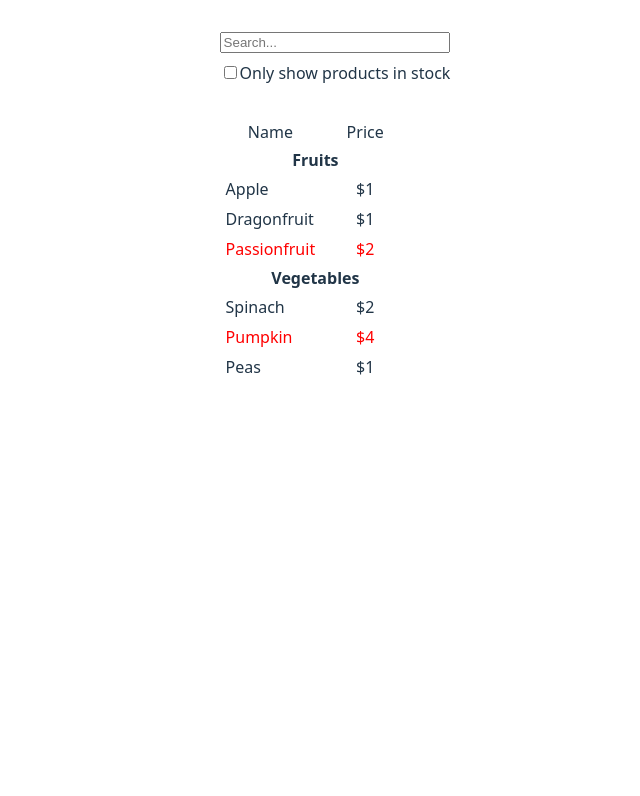
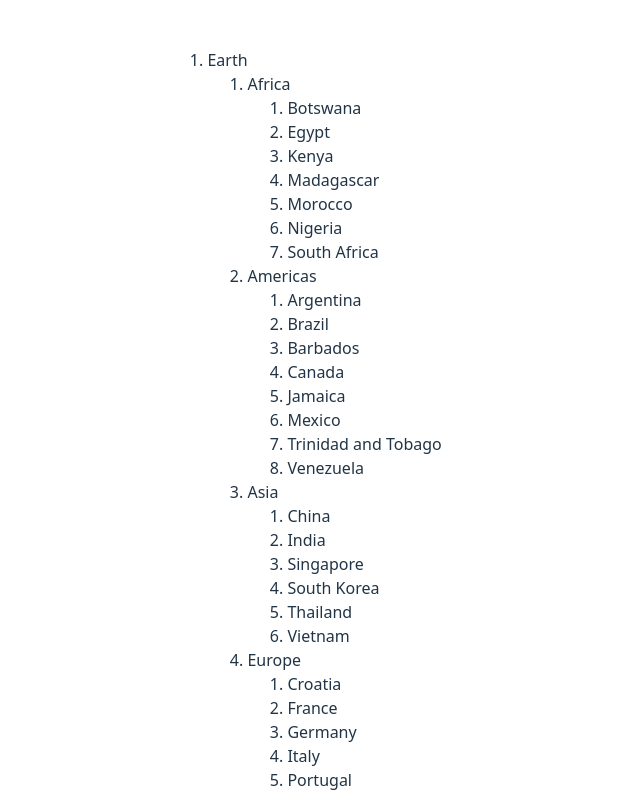
Before and after one commit to hsinny/react-official-examples, a React (Vite) app: page / in a window 1280 px wide. Shown: the top 796 px of the page, without its empty margins (305-945 px from the left). Built offline with nearby package versions, Linux system fonts and the light colour scheme.

Commit message:
feat: 新增巢狀資料的 TravePlan 元件，使用遞迴呈現

```diff
--- a/src/App.tsx
+++ b/src/App.tsx
@@ -1,12 +1,14 @@
 import './App.css';
 // import Game from './components/Game/Game';
-import FilterableProductTable from './components/FilterableProductTable/FilterableProductTable';
+// import FilterableProductTable from './components/FilterableProductTable/FilterableProductTable';
+import TravelPlanWithNestedState from './components/TravelPlan/TravelPlanWithNestedState';
 
 function App() {
   return (
     <>
       {/* <Game /> */}
-      <FilterableProductTable />
+      {/* <FilterableProductTable /> */}
+      <TravelPlanWithNestedState />
     </>
   );
 }
--- /dev/null
+++ b/src/components/TravelPlan/TravelPlanWithNestedState.tsx
@@ -0,0 +1,44 @@
+/**
+ * 使用遞迴元件，呈現樹狀結構資料
+ * React Document：Avoid deeply nested state
+ * https://18.react.dev/learn/choosing-the-state-structure#avoid-deeply-nested-state
+ */
+import { useState } from 'react';
+import { initialTravelPlan } from './placesDataWithNested';
+
+interface Place {
+  id: number;
+  title: string;
+  childPlaces: Place[];
+}
+
+const PlaceTree = ({ place }: { place: Place }) => {
+  const childPlaces = place.childPlaces;
+  return (
+    <li>
+      {place.title}
+      {childPlaces.length > 0 && (
+        <ol>
+          {childPlaces.map((place) => (
+            <PlaceTree key={place.id} place={place} />
+          ))}
+        </ol>
+      )}
+    </li>
+  );
+};
+
+const TravelPlan = () => {
+  const [plan] = useState(initialTravelPlan);
+  const places = plan.childPlaces;
+
+  return (
+    <ol style={{ textAlign: 'left' }}>
+      {places.map((place) => (
+        <PlaceTree key={place.id} place={place} />
+      ))}
+    </ol>
+  );
+};
+
+export default TravelPlan;
--- /dev/null
+++ b/src/components/TravelPlan/placesDataWithNested.ts
@@ -0,0 +1,254 @@
+export const initialTravelPlan = {
+  id: 0,
+  title: '(Root)',
+  childPlaces: [
+    {
+      id: 1,
+      title: 'Earth',
+      childPlaces: [
+        {
+          id: 2,
+          title: 'Africa',
+          childPlaces: [
+            {
+              id: 3,
+              title: 'Botswana',
+              childPlaces: [],
+            },
+            {
+              id: 4,
+              title: 'Egypt',
+              childPlaces: [],
+            },
+            {
+              id: 5,
+              title: 'Kenya',
+              childPlaces: [],
+            },
+            {
+              id: 6,
+              title: 'Madagascar',
+              childPlaces: [],
+            },
+            {
+              id: 7,
+              title: 'Morocco',
+              childPlaces: [],
+            },
+            {
+              id: 8,
+              title: 'Nigeria',
+              childPlaces: [],
+            },
+            {
+              id: 9,
+              title: 'South Africa',
+              childPlaces: [],
+            },
+          ],
+        },
+        {
+          id: 10,
+          title: 'Americas',
+          childPlaces: [
+            {
+              id: 11,
+              title: 'Argentina',
+              childPlaces: [],
+            },
+            {
+              id: 12,
+              title: 'Brazil',
+              childPlaces: [],
+            },
+            {
+              id: 13,
+              title: 'Barbados',
+              childPlaces: [],
+            },
+            {
+              id: 14,
+              title: 'Canada',
+              childPlaces: [],
+            },
+            {
+              id: 15,
+              title: 'Jamaica',
+              childPlaces: [],
+            },
+            {
+              id: 16,
+              title: 'Mexico',
+              childPlaces: [],
+            },
+            {
+              id: 17,
+              title: 'Trinidad and Tobago',
+              childPlaces: [],
+            },
+            {
+              id: 18,
+              title: 'Venezuela',
+              childPlaces: [],
+            },
+          ],
+        },
+        {
+          id: 19,
+          title: 'Asia',
+          childPlaces: [
+            {
+              id: 20,
+              title: 'China',
+              childPlaces: [],
+            },
+            {
+              id: 21,
+              title: 'India',
+              childPlaces: [],
+            },
+            {
+              id: 22,
+              title: 'Singapore',
+              childPlaces: [],
+            },
+            {
+              id: 23,
+              title: 'South Korea',
+              childPlaces: [],
+            },
+            {
+              id: 24,
+              title: 'Thailand',
+              childPlaces: [],
+            },
+            {
+              id: 25,
+              title: 'Vietnam',
+              childPlaces: [],
+            },
+          ],
+        },
+        {
+          id: 26,
+          title: 'Europe',
+          childPlaces: [
+            {
+              id: 27,
+              title: 'Croatia',
+              childPlaces: [],
+            },
+            {
+              id: 28,
+              title: 'France',
+              childPlaces: [],
+            },
+            {
+              id: 29,
+              title: 'Germany',
+              childPlaces: [],
+            },
+            {
+              id: 30,
+              title: 'Italy',
+              childPlaces: [],
+            },
+            {
+              id: 31,
+              title: 'Portugal',
+              childPlaces: [],
+            },
+            {
+              id: 32,
+              title: 'Spain',
+              childPlaces: [],
+            },
+            {
+              id: 33,
+              title: 'Turkey',
+              childPlaces: [],
+            },
+          ],
+        },
+        {
+          id: 34,
+          title: 'Oceania',
+          childPlaces: [
+            {
+              id: 35,
+              title: 'Australia',
+              childPlaces: [],
+            },
+            {
+              id: 36,
+              title: 'Bora Bora (French Polynesia)',
+              childPlaces: [],
+            },
+            {
+              id: 37,
+              title: 'Easter Island (Chile)',
+              childPlaces: [],
+            },
+            {
+              id: 38,
+              title: 'Fiji',
+              childPlaces: [],
+            },
+            {
+              id: 39,
+              title: 'Hawaii (the USA)',
+              childPlaces: [],
+            },
+            {
+              id: 40,
+              title: 'New Zealand',
+              childPlaces: [],
+            },
+            {
+              id: 41,
+              title: 'Vanuatu',
+              childPlaces: [],
+            },
+          ],
+        },
+      ],
+    },
+    {
+      id: 42,
+      title: 'Moon',
+      childPlaces: [
+        {
+          id: 43,
+          title: 'Rheita',
+          childPlaces: [],
+        },
+        {
+          id: 44,
+          title: 'Piccolomini',
+          childPlaces: [],
+        },
+        {
+          id: 45,
+          title: 'Tycho',
+          childPlaces: [],
+        },
+      ],
+    },
+    {
+      id: 46,
+      title: 'Mars',
+      childPlaces: [
+        {
+          id: 47,
+          title: 'Corn Town',
+          childPlaces: [],
+        },
+        {
+          id: 48,
+          title: 'Green Hill',
+          childPlaces: [],
+        },
+      ],
+    },
+  ],
+};
```
